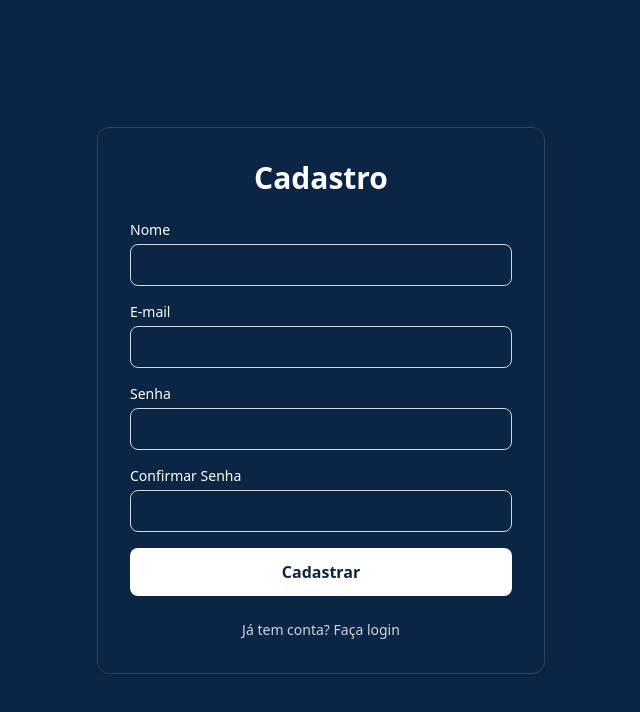
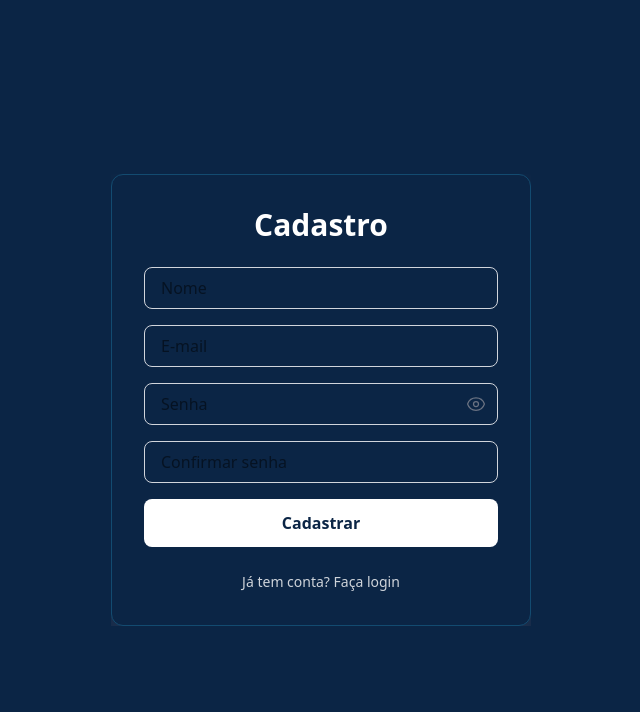
Before and after one commit to odilon007/AssetReserve, a Next.js app in the folder assetreserve/: page /auth in a window 1280 px wide. Both pictures are taken after a click on the button "Não tem conta? Cadastre-se". Shown: the top 712 px of the page, without its empty margins (319-959 px from the left). Built offline with nearby package versions, Linux system fonts and the light colour scheme.

Commit message:
Add CSS Modules, política de insert no Supabase e login/cadastro
- Corrige política de insert para ativos no Supabase
- Converte Header, Footer e AuthPage para CSS Modules
- Adiciona funcionalidade de mostrar/ocultar senha nos formulários de login e cadastro

```diff
--- /dev/null
+++ b/assetreserve/src/app/auth/authPage.module.css
@@ -0,0 +1,75 @@
+.main {
+  width: 100%;
+  min-height: 100vh;
+  display: flex;
+  align-items: center;
+  justify-content: center;
+  padding: 16px;
+  transition: background-color 0.5s ease;
+}
+
+/* backgrounds */
+.loginBg {
+  background-color: var(--color-bg);
+}
+
+.cadastroBg {
+  background-color: var(--color-primary);
+}
+
+/* container */
+.wrapper {
+  position: relative;
+  width: 100%;
+  max-width: 420px;
+  overflow: hidden;
+}
+
+/* card base */
+.card {
+  width: 100%;
+  border-radius: 12px;
+  padding: 32px;
+  box-shadow: 0 20px 40px rgba(223, 163, 163, 0.15);
+}
+
+/* variações */
+.cardLogin {
+  background-color: var(--color-white);
+  color: var(--color-primary);
+}
+
+.cardCadastro {
+  background-color: var(--color-primary);
+  color: var(--color-white);
+  border: 1px solid var(--color-secondary);
+}
+
+/* form layout */
+.form {
+  display: flex;
+  flex-direction: column;
+  gap: 16px;
+}
+
+/* erro */
+.error {
+  color: #ef4444; /* você pode criar var(--color-error) se quiser */
+  font-size: 14px;
+  text-align: center;
+}
+
+/* botão trocar modo */
+.switchBtn {
+  width: 100%;
+  margin-top: 24px;
+  font-size: 14px;
+  text-align: center;
+  font-weight: 500;
+  opacity: 0.8;
+  cursor: pointer;
+}
+
+.switchBtn:hover {
+  text-decoration: underline;
+}
--- a/assetreserve/src/app/auth/page.jsx
+++ b/assetreserve/src/app/auth/page.jsx
@@ -1,131 +1,151 @@
-'use client';
+'use client'
 
-import { useState } from 'react';
-import { useRouter } from 'next/navigation';
-import { supabase } from '@/lib/supabaseClient';
-import { motion, AnimatePresence } from 'framer-motion';
+import { useState } from 'react'
+import { useRouter } from 'next/navigation'
+import { supabase } from '@/lib/supabaseClient'
+import { motion, AnimatePresence } from 'framer-motion'
+import styles from './authPage.module.css'
 
 export default function AuthPage() {
-  const router = useRouter();
-  const [isLogin, setIsLogin] = useState(true);
-  const [loading, setLoading] = useState(false);
-  const [erro, setErro] = useState('');
+  const router = useRouter()
 
-  // Estados dos formulários
+  const [isLogin, setIsLogin] = useState(true)
+  const [loading, setLoading] = useState(false)
+  const [erro, setErro] = useState('')
+  const [showPassword, setShowPassword] = useState(false)
+
   const [formData, setFormData] = useState({
     nome: '',
     email: '',
     senha: '',
-    confirmarSenha: ''
-  });
+    confirmarSenha: '',
+  })
 
-  const handleChange = (e) => {
-    setFormData({ ...formData, [e.target.name]: e.target.value });
-  };
+  function handleChange(e) {
+    setFormData({ ...formData, [e.target.name]: e.target.value })
+  }
 
-  const handleAuth = async (e) => {
-    e.preventDefault();
-    setErro('');
-    setLoading(true);
+  async function handleAuth(e) {
+    e.preventDefault()
+    setErro('')
+    setLoading(true)
 
+    try {
       if (isLogin) {
-      // Lógica de LOGIN
         const { error } = await supabase.auth.signInWithPassword({
           email: formData.email,
           password: formData.senha,
-      });
-      if (error) setErro('E-mail ou senha inválidos');
-      else window.location.href = '/site/ativos';
+        })
+
+        if (error) throw new Error('E-mail ou senha inválidos')
+
+        router.push('/site/ativos')
       } else {
-      // Lógica de CADASTRO
         if (formData.senha !== formData.confirmarSenha) {
-        setErro('As senhas não coincidem!');
-        setLoading(false);
-        return;
+          throw new Error('As senhas não coincidem!')
         }
+
         const { error } = await supabase.auth.signUp({
           email: formData.email,
           password: formData.senha,
-        options: { data: { nome: formData.nome } },
-      });
-      if (error) setErro(error.message);
-      else setIsLogin(true); // Após cadastrar, joga para o login
+          options: {
+            data: { nome: formData.nome },
+          },
+        })
+
+        if (error) throw error
+
+        setIsLogin(true)
       }
-    setLoading(false);
-  };
+    } catch (err) {
+      setErro(err.message)
+    } finally {
+      setLoading(false)
+    }
+  }
 
   return (
-    // O background muda conforme o estado
     <main
-      className={`w-full min-h-screen flex items-center justify-center transition-colors duration-500 px-4 ${
-        isLogin ? 'bg-gray-100' : 'bg-[#0B2545]'
+      className={`${styles.main} ${
+        isLogin ? styles.loginBg : styles.cadastroBg
       }`}
     >
-      <div className="relative w-full max-w-md overflow-hidden bg-transparent">
+      <div className={styles.wrapper}>
         <AnimatePresence mode="wait">
           <motion.div
             key={isLogin ? 'login' : 'cadastro'}
-            initial={{ x: isLogin ? -100 : 100, opacity: 0 }}
+            initial={{ x: isLogin ? -80 : 80, opacity: 0 }}
             animate={{ x: 0, opacity: 1 }}
-            exit={{ x: isLogin ? 100 : -100, opacity: 0 }}
-            transition={{ duration: 0.4, ease: "easeInOut" }}
-            className={`w-full rounded-xl shadow-2xl p-8 ${
-              isLogin ? 'bg-white text-[#0B2545]' : 'bg-[#0B2545] text-white border border-gray-700'
+            exit={{ x: isLogin ? 80 : -80, opacity: 0 }}
+            transition={{ duration: 0.35 }}
+            className={`${styles.card} ${
+              isLogin ? styles.cardLogin : styles.cardCadastro
             }`}
           >
             <h2 className="text-3xl font-bold text-center mb-6">
               {isLogin ? 'Login' : 'Cadastro'}
             </h2>
 
-            {erro && <p className="text-red-500 text-sm text-center mb-4">{erro}</p>}
+            {erro && <p className={styles.error}>{erro}</p>}
 
-            <form onSubmit={handleAuth} className="space-y-4">
+            <form onSubmit={handleAuth} className={styles.form}>
               {!isLogin && (
-                <div>
-                  <label className="block text-sm font-medium mb-1">Nome</label>
                 <input
                   name="nome"
                   type="text"
+                  placeholder="Nome"
                   required
                   onChange={handleChange}
                   className="w-full border border-gray-300 rounded-lg px-4 py-2 text-black"
                 />
-                </div>
               )}
 
-              <div>
-                <label className="block text-sm font-medium mb-1">E-mail</label>
               <input
                 name="email"
                 type="email"
+                placeholder="E-mail"
                 required
                 onChange={handleChange}
                 className="w-full border border-gray-300 rounded-lg px-4 py-2 text-black"
               />
+
+              {/* --- MODIFICAÇÃO: Wrapper e Lógica de Mostrar Senha --- */}
+              <div className="relative w-full">
+                <input
+                  name="senha"
+                  type={showPassword ? 'text' : 'password'}
+                  placeholder="Senha"
+                  required
+                  onChange={handleChange}
+                  className="w-full border border-gray-300 rounded-lg px-4 py-2 text-black pr-10"
+                />
+                <button
+                  type="button"
+                  onClick={() => setShowPassword(!showPassword)}
+                  className="absolute right-3 top-1/2 -translate-y-1/2 text-gray-500"
+                >
+                  {showPassword ? (
+                    <svg xmlns="http://www.w3.org/2000/svg" fill="none" viewBox="0 0 24 24" strokeWidth={1.5} stroke="currentColor" className="w-5 h-5">
+                      <path strokeLinecap="round" strokeLinejoin="round" d="M3.98 8.223A10.477 10.477 0 001.934 12C3.226 16.338 7.244 19.5 12 19.5c.993 0 1.953-.138 2.863-.395M6.228 6.228A10.45 10.45 0 0112 4.5c4.756 0 8.773 3.162 10.065 7.498a10.523 10.523 0 01-4.293 5.774M6.228 6.228L3 3m3.228 3.228l3.65 3.65m7.894 7.894L21 21m-3.228-3.228l-3.65-3.65m0 0a3 3 0 10-4.243-4.243m4.242 4.242L9.88 9.88" />
+                    </svg>
+                  ) : (
+                    <svg xmlns="http://www.w3.org/2000/svg" fill="none" viewBox="0 0 24 24" strokeWidth={1.5} stroke="currentColor" className="w-5 h-5">
+                      <path strokeLinecap="round" strokeLinejoin="round" d="M2.036 12.322a1.012 1.012 0 010-.639C3.423 7.51 7.36 4.5 12 4.5c4.638 0 8.573 3.007 9.963 7.178.07.207.07.431 0 .639C20.577 16.49 16.64 19.5 12 19.5c-4.638 0-8.573-3.007-9.963-7.178z" />
+                      <path strokeLinecap="round" strokeLinejoin="round" d="M15 12a3 3 0 11-6 0 3 3 0 016 0z" />
+                    </svg>
+                  )}
+                </button>
               </div>
 
-              <div>
-                <label className="block text-sm font-medium mb-1">Senha</label>
+              {!isLogin && (
                 <input
-                  name="senha"
+                  name="confirmarSenha"
                   type="password"
+                  placeholder="Confirmar senha"
                   required
                   onChange={handleChange}
                   className="w-full border border-gray-300 rounded-lg px-4 py-2 text-black"
                 />
-              </div>
-
-              {!isLogin && (
-                <div>
-                  <label className="block text-sm font-medium mb-1">Confirmar Senha</label>
-                  <input
-                    name="confirmarSenha"
-                    type="password"
-                    required
-                    onChange={handleChange}
-                    className="w-full border border-gray-300 rounded-lg px-4 py-2 text-black"
-                  />
-                </div>
               )}
 
               <button
@@ -137,19 +157,28 @@ export default function AuthPage() {
                     : 'bg-white text-[#0B2545] hover:bg-gray-200'
                 }`}
               >
-                {loading ? 'Processando...' : isLogin ? 'Entrar' : 'Cadastrar'}
+                {loading
+                  ? 'Processando...'
+                  : isLogin
+                  ? 'Entrar'
+                  : 'Cadastrar'}
               </button>
             </form>
 
             <button
-              onClick={() => setIsLogin(!isLogin)}
-              className="w-full mt-6 text-sm text-center font-medium hover:underline opacity-80"
+              onClick={() => {
+                setIsLogin(!isLogin);
+                setShowPassword(false); // Reseta ao trocar de tela
+              }}
+              className={styles.switchBtn}
             >
-              {isLogin ? "Não tem conta? Cadastre-se" : "Já tem conta? Faça login"}
+              {isLogin
+                ? 'Não tem conta? Cadastre-se'
+                : 'Já tem conta? Faça login'}
             </button>
           </motion.div>
         </AnimatePresence>
       </div>
     </main>
-  );
+  )
 }
--- a/assetreserve/src/app/site/ativos/page.jsx
+++ b/assetreserve/src/app/site/ativos/page.jsx
@@ -3,7 +3,7 @@
 import { useState, useEffect } from "react";
 import Link from "next/link";
 import buscarAtivos from "@/services/ativos";
-import Galeria from "@/components/galeria";
+import Galeria from "@/components/galeria-ativos/galeria";
 
 export default function AtivosPage() {
   const [ativos, setAtivos] = useState([]);
--- /dev/null
+++ b/assetreserve/src/app/site/cadastro-ativo/page.jsx
@@ -0,0 +1,188 @@
+'use client'
+
+import { supabase } from '@/lib/supabaseClient'
+import { useState } from 'react'
+
+export default function CadastroAtivo() {
+  const [formAtivo, setFormAtivo] = useState({
+    nome: '',
+    categoria: 'Sala',
+    capacidade: 'Baixa',
+    disponivel: true,
+    imagem: null,
+    detalhes: '',
+  })
+
+  const [loading, setLoading] = useState(false)
+
+  async function handleSubmit(e) {
+    e.preventDefault()
+    setLoading(true)
+
+    try {
+      let imagePath = null
+
+      // 📸 Upload da imagem (opcional)
+      if (formAtivo.imagem) {
+        const fileExt = formAtivo.imagem.name.split('.').pop()
+        const fileName = `${crypto.randomUUID()}.${fileExt}`
+        const filePath = `ativos/${fileName}`
+
+        const { error: uploadError } = await supabase.storage
+          .from('ativos-images')
+          .upload(filePath, formAtivo.imagem)
+
+        if (uploadError) {
+          console.error('Erro no upload:', uploadError)
+          alert('Erro ao enviar imagem')
+          return
+        }
+
+        imagePath = filePath
+      }
+
+      // 🧠 INSERT (alinhado com o schema real)
+      const { data, error } = await supabase
+        .from('ativos')
+        .insert({
+          titulo: formAtivo.nome,
+          categoria: formAtivo.categoria,
+          capacidade: formAtivo.capacidade,
+          disponivel: true,
+          imagem: imagePath,
+          detalhes: formAtivo.detalhes,
+        })
+
+      if (error) {
+        console.error('Erro ao inserir:', error)
+        alert('Erro ao cadastrar ativo')
+        return
+      }
+
+      console.log('Ativo criado:', data)
+      alert('Ativo cadastrado com sucesso!')
+
+      // 🔄 Reset
+      setFormAtivo({
+        nome: '',
+        categoria: 'Sala',
+        capacidade: 'Baixa',
+        disponivel: true,
+        imagem: null,
+        detalhes: '',
+      })
+    } finally {
+      setLoading(false)
+    }
+  }
+
+  function handleChange(e) {
+    const { name, value } = e.target
+    setFormAtivo(prev => ({
+      ...prev,
+      [name]: value,
+    }))
+  }
+
+  return (
+    <section className="w-full min-h-screen flex items-center justify-center bg-gray-100 px-4 py-16">
+      <div className="w-full max-w-3xl bg-white rounded-xl shadow-lg p-8">
+        <h2 className="text-3xl font-bold text-[#0B2545] text-center mb-6">
+          Cadastro de Ativos
+        </h2>
+
+        <form className="space-y-6" onSubmit={handleSubmit}>
+          {/* Título */}
+          <div>
+            <label className="block text-sm font-medium text-[#0B2545] mb-1">
+              Nome do ativo
+            </label>
+            <input
+              type="text"
+              name="nome"
+              required
+              value={formAtivo.nome}
+              onChange={handleChange}
+              className="w-full border border-gray-300 rounded-lg px-4 py-2"
+            />
+          </div>
+
+          {/* Categoria */}
+          <div>
+            <label className="block text-sm font-medium text-[#0B2545] mb-1">
+              Categoria
+            </label>
+            <select
+              name="categoria"
+              value={formAtivo.categoria}
+              onChange={handleChange}
+              className="w-full border border-gray-300 rounded-lg px-4 py-2 bg-white"
+            >
+              <option value="Sala">Sala</option>
+              <option value="Equipamento">Equipamento</option>
+            </select>
+          </div>
+
+          {/* Capacidade */}
+          <div>
+            <label className="block text-sm font-medium text-[#0B2545] mb-1">
+              Capacidade
+            </label>
+            <select
+              name="capacidade"
+              value={formAtivo.capacidade}
+              onChange={handleChange}
+              className="w-full border border-gray-300 rounded-lg px-4 py-2 bg-white"
+            >
+              <option value="Baixa">Baixa</option>
+              <option value="Média">Média</option>
+              <option value="Alta">Alta</option>
+            </select>
+          </div>
+
+          {/* Imagem */}
+          <div>
+            <label className="block text-sm font-medium text-[#0B2545] mb-1">
+              Imagem
+            </label>
+            <input
+              type="file"
+              accept="image/*"
+              onChange={e =>
+                setFormAtivo(prev => ({
+                  ...prev,
+                  imagem: e.target.files?.[0] || null,
+                }))
+              }
+            />
+          </div>
+
+          {/* Detalhes */}
+          <div>
+            <label className="block text-sm font-medium text-[#0B2545] mb-1">
+              Detalhes
+            </label>
+            <textarea
+              rows="4"
+              name="detalhes"
+              value={formAtivo.detalhes}
+              onChange={handleChange}
+              className="w-full border border-gray-300 rounded-lg px-4 py-2 resize-none"
+            />
+          </div>
+
+          {/* Botão */}
+          <div className="text-center">
+            <button
+              type="submit"
+              disabled={loading}
+              className="bg-[#0B2545] text-white px-8 py-3 rounded-lg font-semibold hover:bg-[#163b6b] disabled:opacity-50"
+            >
+              {loading ? 'Salvando...' : 'Confirmar'}
+            </button>
+          </div>
+        </form>
+      </div>
+    </section>
+  )
+}
--- a/assetreserve/src/components/footer/footer.module.css
+++ b/assetreserve/src/components/footer/footer.module.css
@@ -4,8 +4,8 @@
   left: 0;
   width: 100%;
 
-  background-color: #0B2545;
-  color: white;
+  background-color: var(--color-primary);
+  color: var(--color-white);
   text-align: center;
   padding: 12px;
 
--- a/assetreserve/src/components/galeria.jsx
+++ b/assetreserve/src/components/galeria-ativos/galeria.jsx
@@ -1,7 +1,7 @@
 'use client'
 
 import { useState, useEffect } from 'react';
-import fetchAtivos from "../services/ativos";
+import fetchAtivos from "@/services/ativos";
 
 function Galeria({ aoClicar }) {
     const [ativos, setAtivos] = useState([]);
--- a/assetreserve/src/components/header/header.jsx
+++ b/assetreserve/src/components/header/header.jsx
@@ -52,6 +52,11 @@ export function Header() {
           </li>
 
           <li>
+            <Link href="/site/cadastro-ativo" className={styles.link}>
+              Cadastro/Ativos
+            </Link>
+          </li>
+          <li>
             <Link href="/site/contato" className={styles.link}>
               Fale conosco
             </Link>
```
Also changed, not shown: assetreserve/src/components/header/header.module.css (+7 -7 lines), 1 other file (tests, documents, lock files or other folders). Lines whose indentation alone changed are shown as unchanged.
